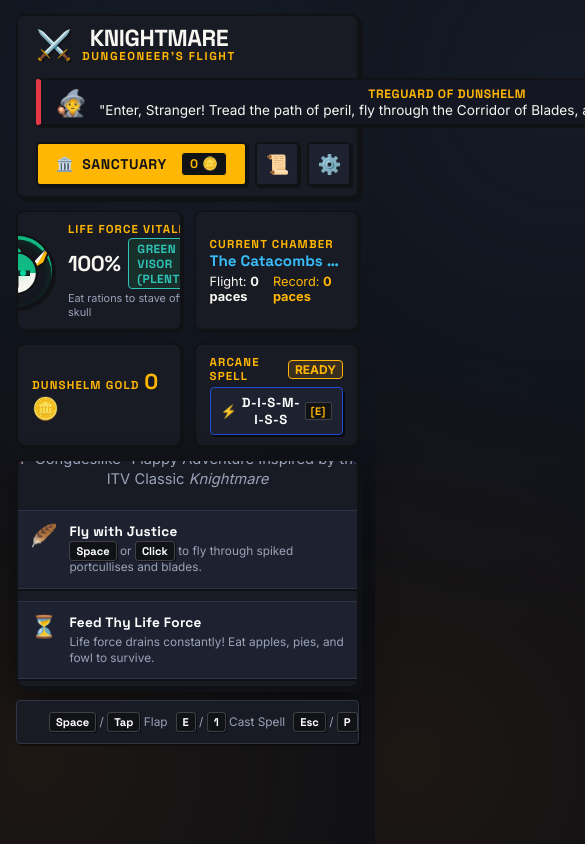
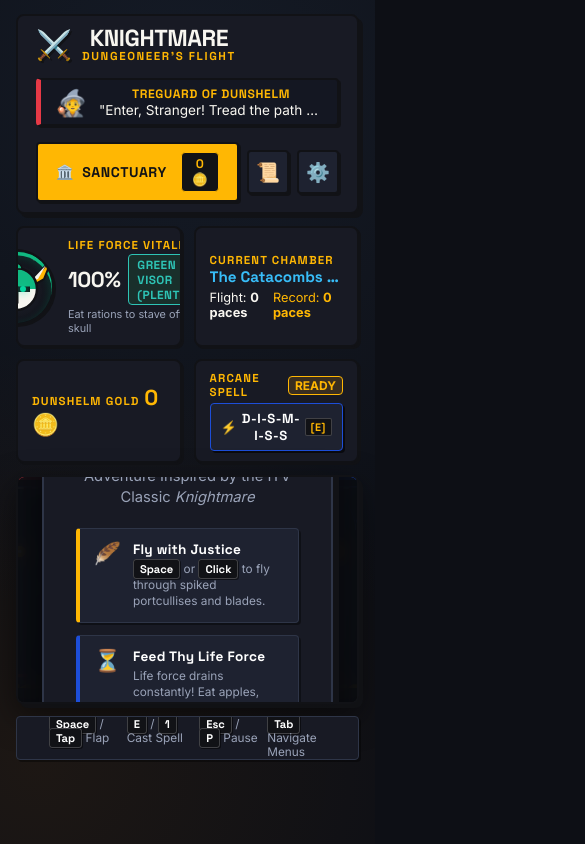
Before and after one commit to martindavies-code/crappy-bird, a website built with Vite: page index.html in a window 390 px wide. Shown: the top 844 px of the page, 585 px wide, since content can reach past the window. Built offline with nearby package versions, Linux system fonts and the light colour scheme; animation ran at ten frames a second.

Commit message:
Fix horizontal overflow on mobile: min-width flex/grid fixes for header, overlay card and controls legend
Added min-width: 0 to various classes for better layout control.

```diff
--- a/css/main.css
+++ b/css/main.css
@@ -270,6 +270,7 @@ body {
   display: flex;
   align-items: center;
   gap: 12px;
+  min-width: 0;
   background: #141722;
   border: 2px solid var(--bauhaus-border-bold);
   border-left: 5px solid var(--bauhaus-red);
@@ -285,6 +286,7 @@ body {
 .treguard-speech {
   display: flex;
   flex-direction: column;
+  min-width: 0;
 }
 
 .treguard-name {
@@ -700,6 +702,8 @@ body {
 }
 
 .overlay-content {
+  width: 100%;
+  min-width: 0;
   background: var(--bg-dungeon-card);
   border: 2px solid var(--bg-stone-border);
   border-radius: var(--radius-lg);
@@ -972,7 +976,9 @@ body {
 .quick-controls-legend {
   display: flex;
   gap: 8px;
-  flex-shrink: 0;
+  flex-shrink: 1;
+  min-width: 0;
+  overflow: hidden;
 }
 
 .control-badge {
```
